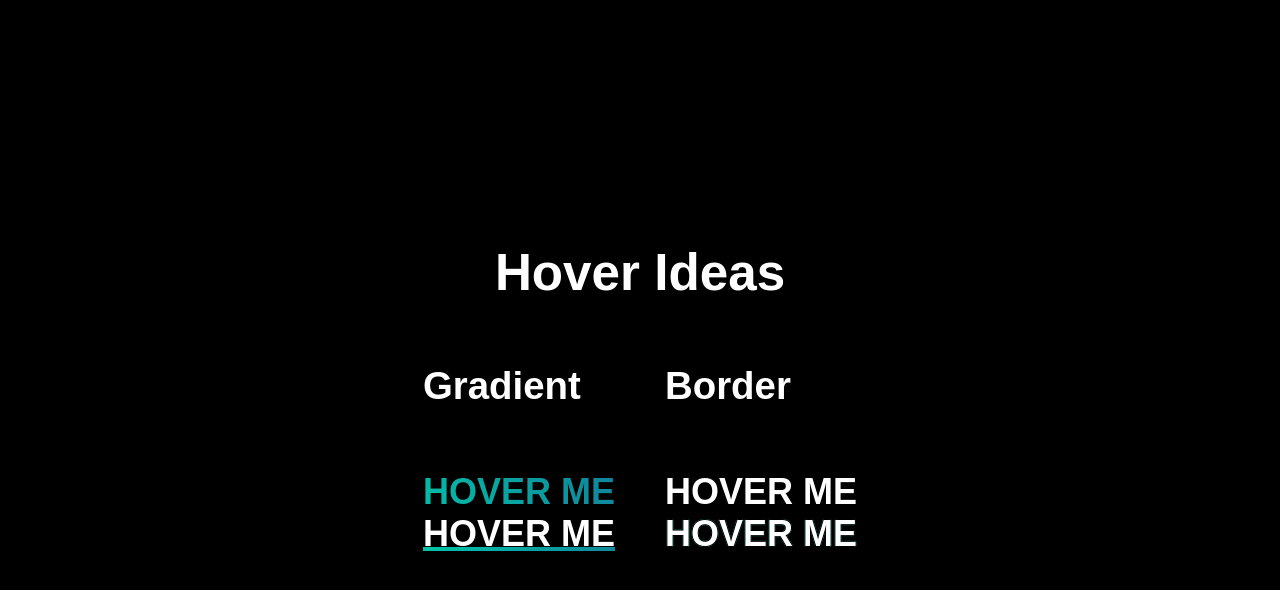
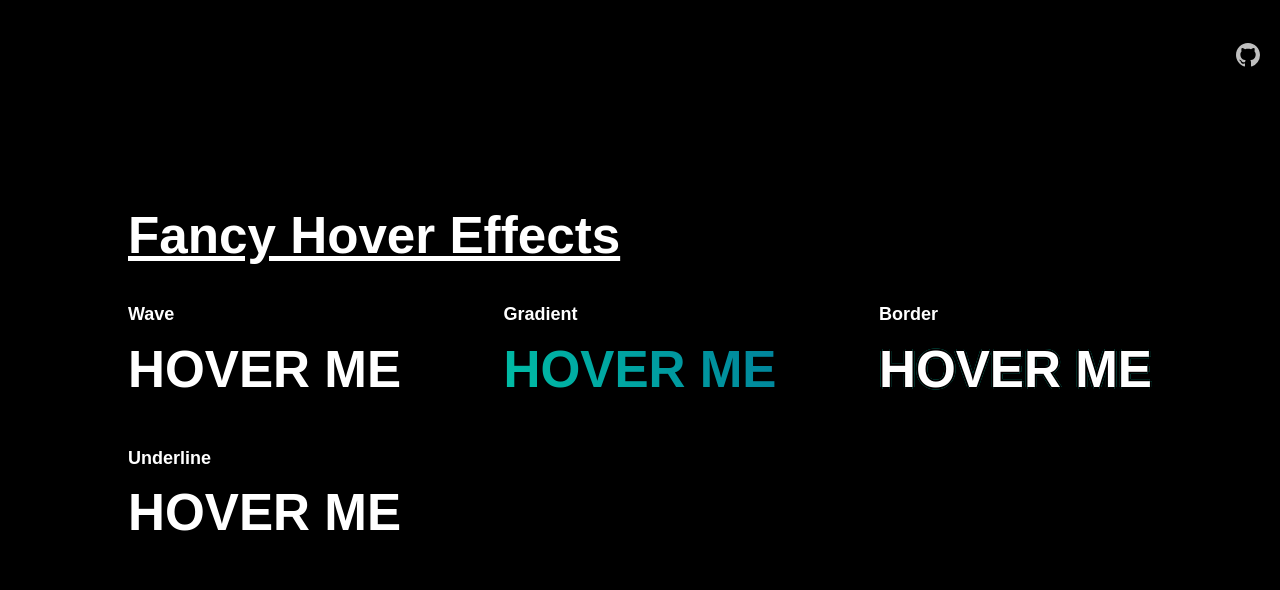
Before and after one commit to wwebdev/hover-effect-ideas, a website: page src/index.html in a window 1280 px wide. Drawn offline with nearby package versions, Linux system fonts and the light colour scheme; files that its build step writes are made by us from their sources.

Commit message:
add wave effect and format main page desktop

```diff
--- a/src/index.html
+++ b/src/index.html
@@ -8,19 +8,32 @@
   </head>
 
   <body>
+    <a href="https://github.com/wwebdev" target="_blank" rel="noopener" class="github-link">
+      <span>Github</span>
+      <svg xmlns="http://www.w3.org/2000/svg" width="24" height="24" viewBox="0 0 16 16"><path fillRule="evenodd" d="M8 0C3.58 0 0 3.58 0 8c0 3.54 2.29 6.53 5.47 7.59.4.07.55-.17.55-.38 0-.19-.01-.82-.01-1.49-2.01.37-2.53-.49-2.69-.94-.09-.23-.48-.94-.82-1.13-.28-.15-.68-.52-.01-.53.63-.01 1.08.58 1.23.82.72 1.21 1.87.87 2.33.66.07-.52.28-.87.51-1.07-1.78-.2-3.64-.89-3.64-3.95 0-.87.31-1.59.82-2.15-.08-.2-.36-1.02.08-2.12 0 0 .67-.21 2.2.82.64-.18 1.32-.27 2-.27.68 0 1.36.09 2 .27 1.53-1.04 2.2-.82 2.2-.82.44 1.1.16 1.92.08 2.12.51.56.82 1.27.82 2.15 0 3.07-1.87 3.75-3.65 3.95.29.25.54.73.54 1.48 0 1.07-.01 1.93-.01 2.2 0 .21.15.46.55.38A8.013 8.013 0 0016 8c0-4.42-3.58-8-8-8z"></path></svg>
+    </a>
     <div class="center full-sized">
-      <h1>Hover Ideas</h1>
+      <h1>Fancy Hover Effects</h1>
 
       <section class="demos">
         <div class="demo">
+          <h2>Wave</h2>
+          <a href="#" class="wave">HOVER ME</a>
+        </div>
+        <div class="demo">
           <h2>Gradient</h2>
           <a href="#" class="gradient">HOVER ME</a>
-          <a href="#" class="gradient-underline">HOVER ME</a>
         </div>
         <div class="demo">
           <h2>Border</h2>
           <a href="#" class="text-border">HOVER ME</a>
-          <a href="#" class="text-border-slide">HOVER ME</a>
+        </div>
+      </section>
+
+      <section class="demos">
+        <div class="demo">
+          <h2>Underline</h2>
+          <a href="#" class="underline">HOVER ME</a>
         </div>
       </section>
     </div>
--- a/src/scss/_global.scss
+++ b/src/scss/_global.scss
@@ -3,7 +3,7 @@
 *:after {
     margin: 0;
     padding: 0;
-    box-sizing: inherit;
+    box-sizing: border-box;
 }
 
 html {
@@ -19,10 +19,6 @@ body {
     -moz-osx-font-smoothing: grayscale;
 }
 
-a {
-    color: #fff;
-}
-
 p {
     margin: 2rem 0;
     line-height: 1.4em;
@@ -34,29 +30,39 @@ p {
 
 h1,
 h2 {
-    margin-bottom: 4rem;
+    margin-bottom: 0.8em;
     max-width: 100%;
     line-height: 1.1em;
+}
+
+h1 {
+    text-decoration: underline;
+}
+
+h2 {
+    font-weight: light;
+    font-size: 18px;
 }
 
 .center {
     display: flex;
     flex-direction: column;
-    align-items: center;
+    align-items: space-between;
     justify-content: center;
-
-    h1 {
-        text-align: center;
-    }
+    max-width: 1024px;
+    margin: 0 auto;
 }
 
 a {
-    font-size: 36px;
+    color: #fff;
+    font-size: $fontSize;
     font-weight: bold;
 }
 
 .demos {
     display: flex;
+    justify-content: space-between;
+    margin-bottom: 50px;
 
     > * {
         margin-right: 50px;
@@ -73,10 +79,31 @@ a {
 }
 
 .full-sized {
-    height: 100vh;
+    min-height: 100vh;
+    height: 100%;
     width: 100%;
+}
 
-    img {
-        max-width: 200px;
+.github-link {
+    position: absolute;
+    right: 20px;
+    top: 20px;
+
+    svg {
+        fill: rgba(255,255,255,0.75);
+        width: auto;
+
+        &:hover {
+            fill: #fff;
+        }
+    }
+
+    span {
+        clip: rect(1px, 1px, 1px, 1px);
+        position: absolute;
+        height: 1px;
+        width: 1px;
+        overflow: hidden;
+        word-wrap: normal;
     }
 }
--- a/src/scss/_gradient.scss
+++ b/src/scss/_gradient.scss
@@ -12,23 +12,6 @@ $gradientBg: rgba(0, 0, 0, 0) $gradient repeat scroll 0% 0% / 200% 200%;
   background-clip: text;
 }
 
-.gradient:hover, .gradient-underline:hover::after {
-  animation: GradientAnimation 3s ease infinite;
+.gradient:hover{
+  animation: GradientAnimation 2s ease infinite;
 }
-
-.gradient-underline {
-  position: relative;
-  text-decoration: none;
-  z-index: 1;
-}
-
-.gradient-underline::after {
-  content: "";
-  position: absolute;
-  bottom: 10%;
-  left: 0px;
-  height: 10%;
-  width: 100%;
-  background: $gradientBg;
-  z-index: 0;
-}
--- a/src/scss/_textBorder.scss
+++ b/src/scss/_textBorder.scss
@@ -1,27 +1,15 @@
-.text-border, .text-border-slide {
+.text-border {
   text-decoration: none;
   animation-duration: 0.35s;
   animation-fill-mode: forwards;
 }
 
-.text-border:hover {
-  animation-name: textShadow;
-}
-
-@keyframes textShadow {
-  from {
-    text-shadow: 0 0 #000, 0 0 #000, 0 0 #000, 0 0 #000;
-  }
-
-  to {
-    text-shadow: -1px 0 $greenBlue, 0 1px $greenBlue, 1px 0 $greenBlue, 0 -1px $greenBlue;
-  }
-}
-
-.text-border-slide {
+.text-border {
   position: relative;
   white-space: nowrap;
-  text-shadow: -1px 0 $greenBlue, 0 1px $greenBlue, 1px 0 $greenBlue, 0 -1px $greenBlue;
+  text-shadow: -2px 0 $greenBlue, 0 2px $greenBlue, 2px 0 $greenBlue, 0 -2px $greenBlue;
+  width: 100%;
+  transition: width 0.5s ease;
 
   &::after {
     content: 'HOVER ME';
@@ -29,23 +17,13 @@
     position: absolute;
     top: 0;
     left: 0;
-    text-shadow: -1px 0 #000, 0 1px #000, 1px 0 #000, 0 -1px #000;
+    text-shadow: -2px 0 #000, 0 2px #000, 2px 0 #000, 0 -2px #000;
     width: 100%;
     white-space: nowrap;
     overflow: hidden;
   }
 
   &:hover {
-    animation-name: slideWidth;
+    width: 0%;
   }
 }
-
-@keyframes slideWidth {
-  from {
-    width: 100%;
-  }
-
-  to {
-    width: 0;
-  }
-}
--- /dev/null
+++ b/src/scss/_underline.scss
@@ -0,0 +1,22 @@
+
+.underline {
+  position: relative;
+  text-decoration: none;
+  z-index: 1;
+
+  &:hover::after{
+    width: 100%;
+  }
+}
+
+.underline::after {
+  content: "";
+  position: absolute;
+  bottom: 5%;
+  left: 0px;
+  height: 10%;
+  background: $gradientBg;
+  z-index: 0;
+  width: 0%;
+  transition: width 0.5s ease;
+}
--- a/src/scss/_colors.scss
+++ b/src/scss/_variables.scss
@@ -1,6 +1,9 @@
+$fontSize: 2em;
+
+// Colors
 $defaultFont: #fff;
 $subtleBg: rgb(44, 62, 80);
 $grey: #90a4ae;
 $greenBlue: rgb(0, 198, 167);
-$blue: rgb(30, 77, 146);
+$blue: rgb(0, 77, 146);
 $gradient: linear-gradient(57deg, $greenBlue 0%, $blue 100%);
--- /dev/null
+++ b/src/scss/_wave.scss
@@ -0,0 +1,27 @@
+.wave {
+  color: transparent;
+  background: url("/images/wave.svg") repeat-x #fff;
+  background-clip: text;
+  background-size: 200% 100%;
+  background-position-x: 0;
+  background-position-y: $fontSize;
+  text-decoration: none;
+  transition: background-position-y 1s ease;
+  animation: waveAnimation 4s infinite linear;
+  animation-play-state: paused;
+
+  &:hover {
+    background-position-x: 0;
+    background-position-y: 0;
+    animation-play-state: running;
+  }
+
+  @keyframes waveAnimation{
+    from {
+        background-position-x: 0%;
+    }
+    to {
+        background-position-x: 200%;
+    }
+  }
+}
--- a/src/scss/index.scss
+++ b/src/scss/index.scss
@@ -1,5 +1,7 @@
-@import 'colors.scss';
+@import 'variables.scss';
 @import 'global.scss';
 
+@import 'wave.scss';
 @import 'gradient.scss';
 @import 'textBorder.scss';
+@import 'underline.scss';
```
Also changed, not shown: src/images/wave.svg (added).
